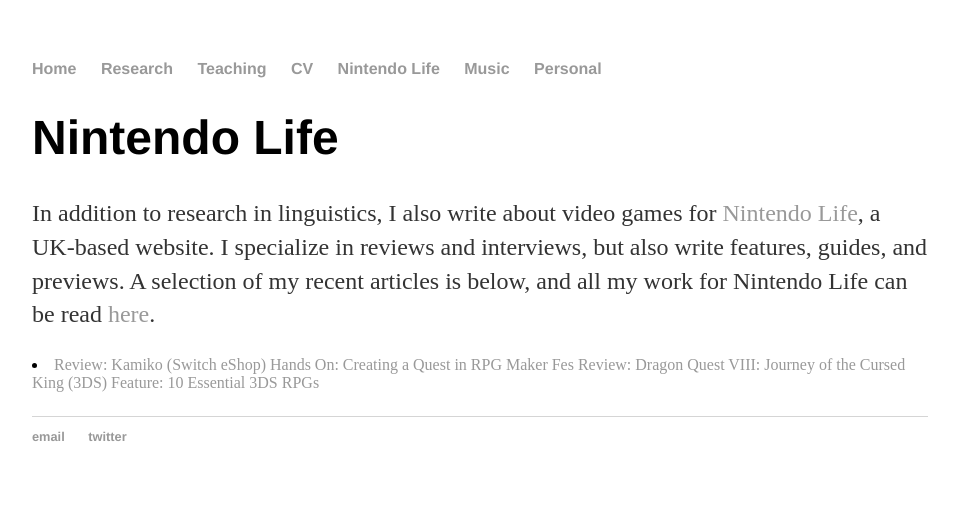
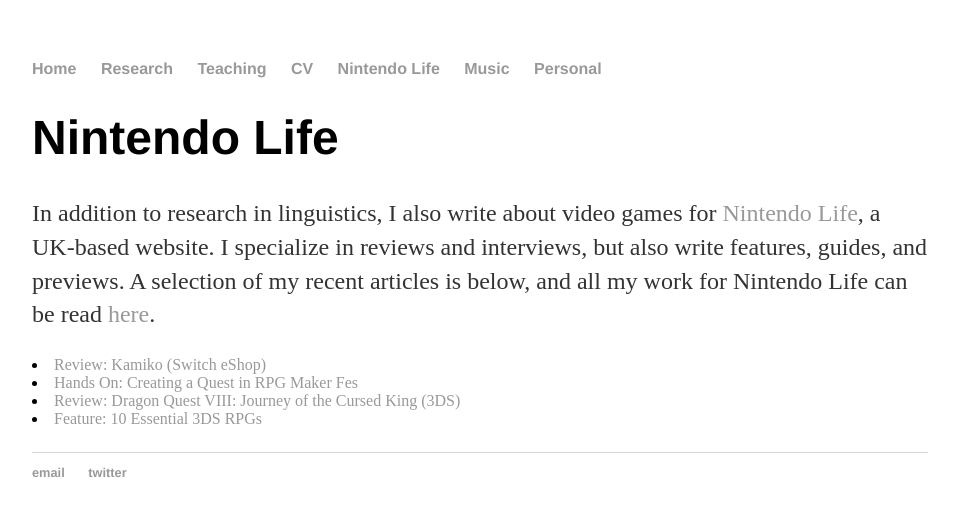
Before and after one commit to morgansleeper/morgansleeper.github.io, a Jekyll site: the page built from nintendolife/index.html, in a window 1280 px wide. Shown: the top 516 px of the page, without its empty margins (160-1117 px from the left). Built offline with Jekyll 4.4.1, drawn with Linux system fonts in a browser that asks for light colours.

Commit message:
Update index.html

```diff
--- a/nintendolife/index.html
+++ b/nintendolife/index.html
@@ -8,10 +8,8 @@
   A selection of my recent articles is below, and all my work for Nintendo Life can be read
   <a href = http://www.nintendolife.com/staff/morgan-sleeper>here</a>.<p>
 <p>
-  <li>
-  <a href = http://www.nintendolife.com/reviews/switch-eshop/kamiko>Review: Kamiko (Switch eShop)</a>
-  <a href = http://www.nintendolife.com/news/2017/02/hands_on_creating_a_quest_in_rpg_maker_fes>Hands On: Creating a Quest in RPG Maker Fes</a>
-  <a href = http://www.nintendolife.com/reviews/3ds/dragon_quest_viii_journey_of_the_cursed_king> Review: Dragon Quest VIII: Journey of the Cursed King (3DS) </a>
-  <a href = http://www.nintendolife.com/news/2016/11/feature_10_essential_3ds_rpgs>Feature: 10 Essential 3DS RPGs</a>
-  </li>
+  <li><a href = http://www.nintendolife.com/reviews/switch-eshop/kamiko>Review: Kamiko (Switch eShop)</a></li>
+  <li><a href = http://www.nintendolife.com/news/2017/02/hands_on_creating_a_quest_in_rpg_maker_fes>Hands On: Creating a Quest in RPG Maker Fes</a></li>
+  <li><a href = http://www.nintendolife.com/reviews/3ds/dragon_quest_viii_journey_of_the_cursed_king> Review: Dragon Quest VIII: Journey of the Cursed King (3DS)</a></li>
+  <li><a href = http://www.nintendolife.com/news/2016/11/feature_10_essential_3ds_rpgs>Feature: 10 Essential 3DS RPGs</a></li>
 </p>
```
